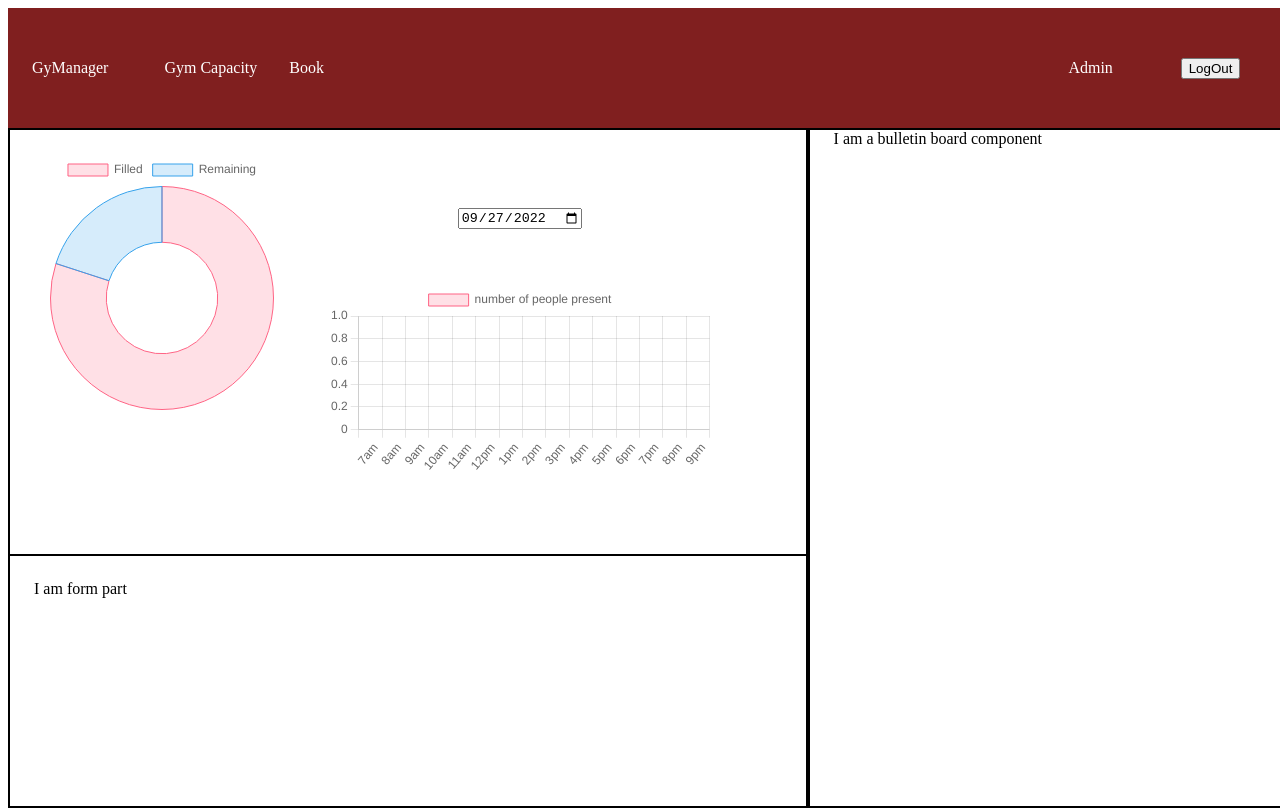
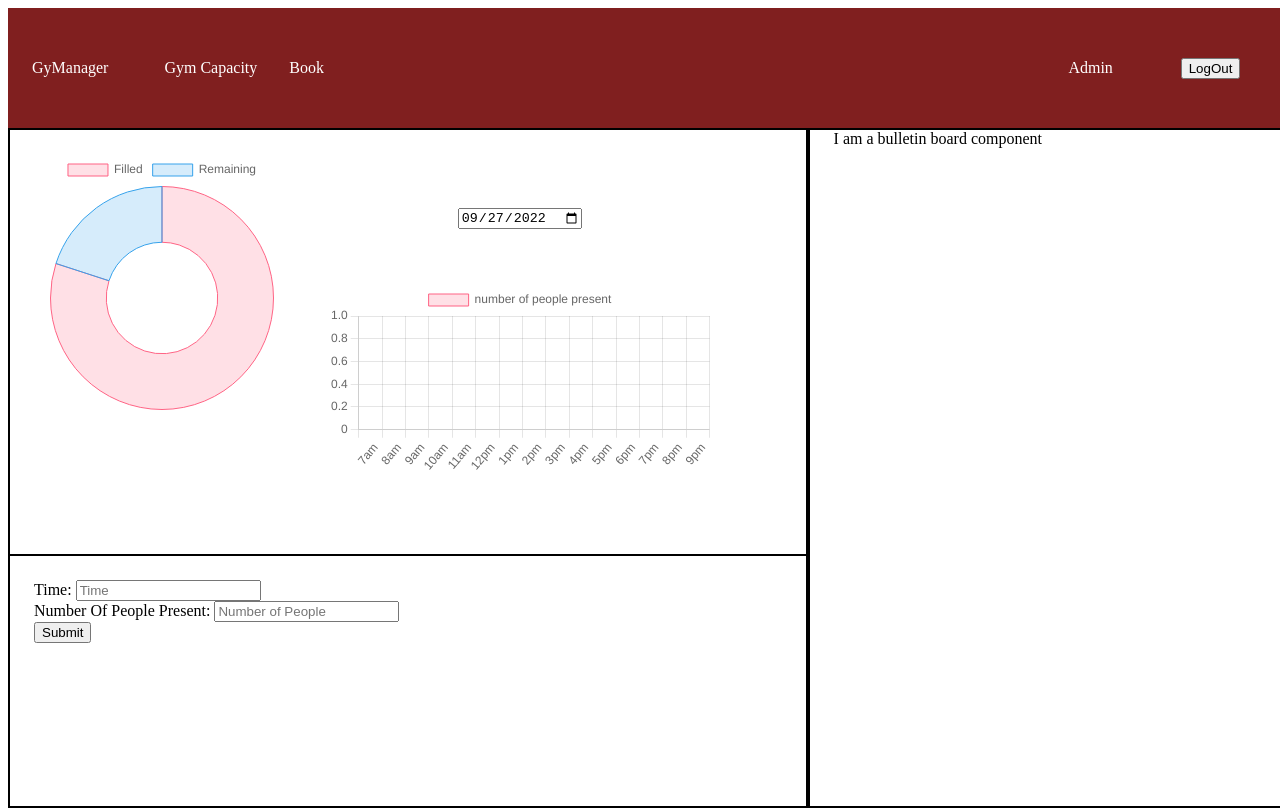
Before and after one commit to harwindersidhu/gymanager, a React (Create React App) app: page / in a window 1280 px wide. Built offline with nearby package versions, Linux system fonts and the light colour scheme; no server answers.

Commit message:
Create form structure

```diff
--- /dev/null
+++ b/src/components/component_capacity/Form.js
@@ -0,0 +1,36 @@
+import React from "react";
+
+export default function Form() {
+
+  return (
+    <div className="form-main-div">
+      <form autoComplete="off" onSubmit={event => event.preventDefault()}>
+
+        <div className="time-div">
+          <label className="time-label">Time: </label>
+          <input
+            className="time-input"
+            name="time"
+            type="text"
+            placeholder="Time"
+          />
+        </div>
+
+        <div className="number-of-people-div">
+          <label className="number-of-people-label">Number Of People Present: </label>
+          <input
+            className="number-of-people-input"
+            name="number-of-people"
+            type="text"
+            placeholder="Number of People"
+          />
+        </div>
+
+      </form>
+
+      <button
+        className="form-button"
+      >Submit</button>
+    </div>
+  );
+}
--- a/src/components/component_capacity/GymCapacity.js
+++ b/src/components/component_capacity/GymCapacity.js
@@ -2,6 +2,7 @@ import React from "react";
 import BulletinBoard from "../component_bulletin/BulletinBoard";
 import "./GymCapacity.scss";
 import Graphs from "./Graphs";
+import Form from "./Form";
 
 export default function GymCapacity(props) {
   return (
@@ -10,7 +11,9 @@ export default function GymCapacity(props) {
         <div className="row-one">
           <Graphs />
         </div>
-        <div className="row-two">I am form part</div>
+        <div className="row-two">
+          <Form />
+        </div>
       </div>
       <BulletinBoard />
     </div>
```
